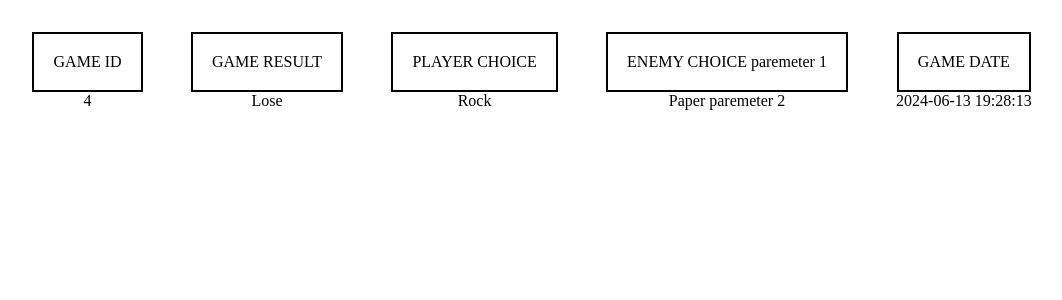
After one commit to DustyCs/Forum-Site-PHP-OOP-, a PHP site: the page made by Studying OOP/Exercises/With Database/Practice3/statics/prototype/gameResult.html in a window 1280 px wide. The commit adds this page. Shown: the top 300 px of the page, without its empty margins (108-1170 px from the left). Run offline with PHP 8.4, Linux system fonts and the light colour scheme.

Commit message:
P3 GameR Update

```diff
--- /dev/null
+++ b/Studying OOP/Exercises/With Database/Practice3/statics/prototype/gameResult.html
@@ -0,0 +1,57 @@
+<!DOCTYPE html>
+<html lang="en">
+<head>
+    <meta charset="UTF-8">
+    <meta name="viewport" content="width=device-width, initial-scale=1.0">
+    <title>Document</title>
+    <link rel="stylesheet" href="style2.css">
+</head>
+<body>
+    <div class="main-container">
+        <div class="gameResult">
+            <div class="gr-col" id="game_id">
+
+                <div class="title">
+                    GAME ID
+                </div>
+                <div class="value">
+                    4
+                </div>
+
+            </div>
+            <div class="gr-col" id="game_result">
+                <div class="title">
+                    GAME RESULT
+                </div>
+                <div class="value">
+                    Lose
+                </div>
+            </div>
+            <div class="gr-col" id="player_choice">
+                <div class="title">
+                    PLAYER CHOICE
+                </div>
+                <div class="value">
+                    Rock
+                </div>
+            </div>
+            <div class="gr-col" id="enemy_choice">
+                <div class="title">
+                    ENEMY CHOICE paremeter 1
+                </div>
+                <div class="value">
+                    Paper paremeter 2
+                </div>
+            </div>
+            <div class="gr-col" id="game_date">
+                <div class="title">
+                    GAME DATE
+                </div>
+                <div class="value">
+                    2024-06-13 19:28:13
+                </div>
+            </div>
+        </div>
+    </div>
+</body>
+</html>
--- /dev/null
+++ b/Studying OOP/Exercises/With Database/Practice3/statics/prototype/style2.css
@@ -0,0 +1,19 @@
+.gameResult{
+    margin: auto;
+    display: flex;
+    align-items: center;
+    justify-content: center;
+}
+
+.gr-col {
+    padding: 1.5rem;
+    display: flex;
+    flex-direction: column;
+    align-items: center;
+}
+
+
+.title{
+    padding: 1.2rem;
+    border: 2px black solid;
+}
```
Also changed, not shown: Studying OOP/Exercises/With Database/Practice3/includes/game_results.inc.php (+45 -2 lines).
